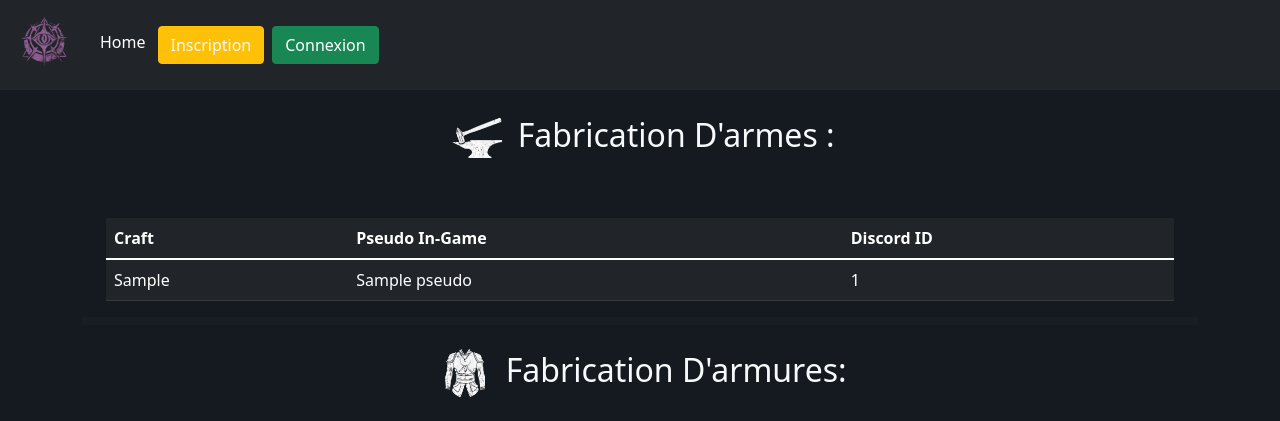
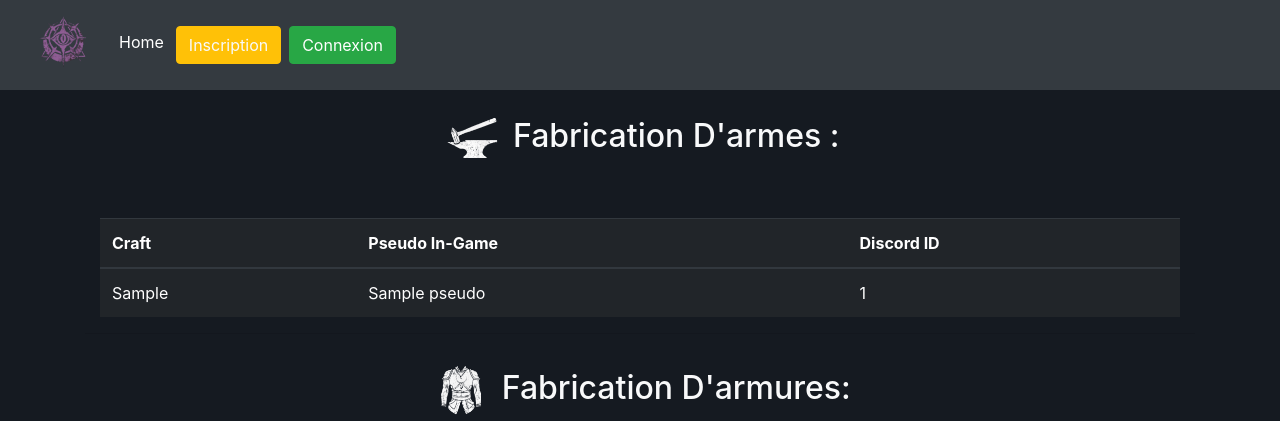
Before and after one commit to ExoCinki/projet-ldo-website, a Symfony app: template templates/crafter/index.html.twig in a window 1280 px wide. Shown: the top 421 px of the page. Run offline with Twig, Linux system fonts and the light colour scheme; the template is opened without the code that fills it: most values are stand-ins (such as "Sample title", 1, 10 or a date in 2020); some libraries are stand-ins or nearby versions.

Commit message:
Reworks Base.twig

```diff
--- a/templates/base.html.twig
+++ b/templates/base.html.twig
@@ -3,12 +3,13 @@
 
 	<head>
 		<meta charset="UTF-8">
-    <title>{% block title %}LDO -{% endblock %}</title>
-<link rel="stylesheet" href="https://cdn.jsdelivr.net/npm/bootstrap@5.1.3/dist/css/bootstrap.min.css"
-        integrity="sha384-1BmE4kWBq78iYhFldvKuhfTAU6auU8tT94WrHftjDbrCEXSU1oBoqyl2QvZ6jIW3" crossorigin="anonymous">
-<link rel="stylesheet" href="https://cdnjs.cloudflare.com/ajax/libs/font-awesome/6.0.0-beta2/css/all.min.css"
-        integrity="sha512-YWzhKL2whUzgiheMoBFwW8CKV4qpHQAEuvilg9FAn5VJUDwKZZxkJNuGM4XkWuk94WCrrwslk8yWNGmY1EduTA==" crossorigin="anonymous" referrerpolicy="no-referrer" />
-<link rel="icon" type="image/x-icon" href="{{ asset('favicon.ico') }}" />
+		<title>
+			{% block title %}LDO -
+			{% endblock %}
+		</title>
+		<link rel="stylesheet" href="https://maxcdn.bootstrapcdn.com/bootstrap/4.0.0/css/bootstrap.min.css" integrity="sha384-Gn5384xqQ1aoWXA+058RXPxPg6fy4IWvTNh0E263XmFcJlSAwiGgFAW/dAiS6JXm" crossorigin="anonymous">
+		<link rel="stylesheet" href="https://cdnjs.cloudflare.com/ajax/libs/font-awesome/6.0.0-beta2/css/all.min.css" integrity="sha512-YWzhKL2whUzgiheMoBFwW8CKV4qpHQAEuvilg9FAn5VJUDwKZZxkJNuGM4XkWuk94WCrrwslk8yWNGmY1EduTA==" crossorigin="anonymous" referrerpolicy="no-referrer"/>
+		<link rel="icon" type="image/x-icon" href="{{ asset('favicon.ico') }}"/>
 
 	</head>
 
@@ -17,26 +18,53 @@
 		<nav class="navbar navbar-expand-lg navbar-dark bg-dark">
 			<div class="container-fluid">
 				<a class="navbar-brand" href="{{ path('home') }}"><img src="{{ asset('assets/navicon/syndicate.png') }}" alt="LDO" height="64" width="64"></a>
-    <button class="navbar-toggler" type="button" data-bs-toggle="collapse" data-bs-target="#navbarNavAltMarkup" aria-controls="navbarNavAltMarkup" aria-expanded="false" aria-label="Toggle navigation">
+				<button class="navbar-toggler" type="button" data-toggle="collapse" data-target="#navbarSupportedContent" aria-controls="navbarSupportedContent" aria-expanded="false" aria-label="Toggle navigation">
 					<span class="navbar-toggler-icon"></span>
 				</button>
-    <div class="collapse navbar-collapse" id="navbarNavAltMarkup">
-      <div class="navbar-nav ml-auto">
-      <a class="nav-item nav-link active" href="{{ path('home') }}">Home</a>
+
+				<div class="collapse navbar-collapse" id="navbarSupportedContent">
+					<ul class="navbar-nav mr-auto">
+						<li class="nav-item active">
+							<a class="nav-link" href="{{ path('home') }}">Home</a>
+						</li>
 						{% if is_granted('IS_AUTHENTICATED_FULLY') %}
-      <a class="nav-item nav-link" href="{{ path('crafter') }}">Les Crafters</a>
-      <a class="nav-item nav-link" href="{{ path('leveling_job') }}">Leveling Métiers</a>
-      <a class="nav-item nav-link" href="{{ path('gemme') }}">Gemmes</a>
-      <a class="nav-item nav-link" href="{{ path('farm') }}">Farming</a>
-      <a class="nav-item nav-link" href="{{ path('craft_request') }}">Craft</a>
-      <a class="nav-item nav-link" href="{{ path('list_user') }}">Recensement</a>
-      <a class="nav-item nav-link" href="{{ path('absence') }}">Absence</a>
+							<li class="nav-item active">
+								<a class="nav-link" href="{{ path('crafter') }}">Les Crafters</a>
+							</li>
+							<li class="nav-item active">
+								<a class="nav-link" href="{{ path('list_user') }}">Recensement</a>
+							</li>
+							<li class="nav-item active">
+								<a class="nav-link" href="{{ path('absence') }}">Absence</a>
+							</li>
+              <li class="nav-item dropdown">
+								<a class="nav-link dropdown-toggle text-light" href="#" id="navbarDropdown" role="button" data-toggle="dropdown" aria-haspopup="true" aria-expanded="false">
+									Leveling & Info
+								</a>
+								<div class="dropdown-menu" aria-labelledby="navbarDropdown">
+									<a class="dropdown-item" href="{{ path('gemme') }}">Gemmes</a>
+									<a class="dropdown-item" href="{{ path('leveling_job') }}">Leveling Métiers</a>
+								</div>
+							</li>
+							<li class="nav-item dropdown">
+								<a class="nav-link dropdown-toggle text-light" href="#" id="navbarDropdown" role="button" data-toggle="dropdown" aria-haspopup="true" aria-expanded="false">
+									Demande
+								</a>
+								<div class="dropdown-menu" aria-labelledby="navbarDropdown">
+									<a class="dropdown-item" href="{{ path('craft_request') }}">Craft</a>
+									<a class="dropdown-item" href="{{ path('farm') }}">Farming</a>
+								</div>
+							</li>
 						{% endif %}
 						{% if is_granted('IS_AUTHENTICATED_FULLY') %}
-      <a class="nav-item nav-link" href="{{ path('profile') }}"><i class="far fa-user"></i> Mon Compte</a>
+							<a class="nav-item nav-link text-light" href="{{ path('profile') }}">
+								<i class="far fa-user"></i>
+								Mon Compte</a>
 						{% endif %}
 						{% if is_granted('ROLE_ADMIN') %}
-      <a class="nav-item nav-link" href="{{ path('admin') }}"><i class="far fa-user"></i> Administration</a>
+							<a class="nav-item nav-link text-light" href="{{ path('admin') }}">
+								<i class="far fa-user"></i>
+								Administration</a>
 						{% endif %}
 						{% if is_granted('IS_AUTHENTICATED_FULLY') %}
 							<li class="nav-item m-1">
@@ -50,19 +78,20 @@
 								<a class="btn btn-success" href="{{ path('login') }}">Connexion</a>
 							</li>
 						{% endif %}
-      </div>
+					</ul>
 				</div>
 			</div>
 		</nav>
 
 		<div class="container">
 			<div class="row">
-            <div class="col">
-                {% block body %}{% endblock %}
+				<div class="col"> {% block body %}{% endblock %}
 					</div>
 				</div>
 
 			</div>
 		</body>
-<script src="https://cdn.jsdelivr.net/npm/bootstrap@5.1.3/dist/js/bootstrap.bundle.min.js" integrity="sha384-ka7Sk0Gln4gmtz2MlQnikT1wXgYsOg+OMhuP+IlRH9sENBO0LRn5q+8nbTov4+1p" crossorigin="anonymous"></script>
+		<script src="https://code.jquery.com/jquery-3.2.1.slim.min.js" integrity="sha384-KJ3o2DKtIkvYIK3UENzmM7KCkRr/rE9/Qpg6aAZGJwFDMVNA/GpGFF93hXpG5KkN" crossorigin="anonymous"></script>
+<script src="https://cdnjs.cloudflare.com/ajax/libs/popper.js/1.12.9/umd/popper.min.js" integrity="sha384-ApNbgh9B+Y1QKtv3Rn7W3mgPxhU9K/ScQsAP7hUibX39j7fakFPskvXusvfa0b4Q" crossorigin="anonymous"></script>
+<script src="https://maxcdn.bootstrapcdn.com/bootstrap/4.0.0/js/bootstrap.min.js" integrity="sha384-JZR6Spejh4U02d8jOt6vLEHfe/JQGiRRSQQxSfFWpi1MquVdAyjUar5+76PVCmYl" crossorigin="anonymous"></script>
 	</html>
```
Lines whose indentation alone changed are shown as unchanged.
